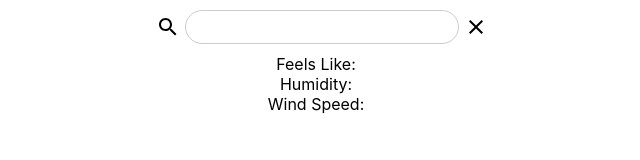
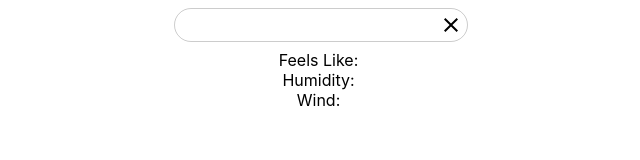
Before and after one commit to Daze-bot/weather-app, a website built with webpack: page dist/index.html in a window 1280 px wide. Shown: the whole page, without its empty margins (319-959 px from the left). Built offline with nearby package versions, Linux system fonts and the light colour scheme; no server answers.

Commit message:
Refactor code and add some styling

```diff
--- a/src/css/style.css
+++ b/src/css/style.css
@@ -12,8 +12,14 @@ body {
   min-height: 100vh;
   background-position: center;
   background-size: cover;
+  display: grid;
+  grid-template: 50px 1fr / 1fr;
+  position: relative;
+}
+
+header {
   display: flex;
-  flex-direction: column;
+  justify-content: center;
   align-items: center;
 }
 
@@ -23,32 +29,22 @@ body {
   justify-content: start;
   align-items: center;
   gap: 5px;
-  padding: 10px;
-  width: min(50%, 350px);
-}
-
-.search label {
-  display: flex;
-  justify-content: center;
-  align-items: center;
-}
-
-.search label:hover {
-  scale: 1.2;
+  margin: 10px 0;
 }
 
 .search input {
   appearance: none;
   -webkit-appearance: none;
-  padding: 6px 12px;
+  padding: 6px 22px;
   border: 1px solid rgba(0, 0, 0, 0.2);
   border-radius: 20px;
   background: none;
   flex-grow: 1;
+  text-align: center;
 }
 
 .search input:hover {
-  border: 1px solid rgba(0, 0, 0, 0.7);
+  box-shadow: 0 0 4px rgba(0, 0, 0, 0.5);
 }
 
 .search input:focus {
@@ -61,11 +57,37 @@ body {
   appearance: none;
 }
 
-.search img {
+.searchCancel {
   cursor: pointer;
+  position: absolute;
+  right: 5px;
+}
+
+main {
+  display: flex;
+  flex-direction: column;
+}
+
+.mainInfo {
+  display: flex;
+  flex-direction: column;
+  align-items: center;
+}
+
+.location {
+  font-size: 3rem;
+}
+
+.currentTemp {
+  font-size: 4rem;
+}
+
+.conditionImg img {
+  height: 2rem;
 }
 
 .conditionDiv,
+.conditionImg,
 .tempRanges,
 .feelsLikeDiv,
 .humidityDiv,
@@ -78,5 +100,9 @@ body {
 .feelsLikeDiv,
 .humidityDiv,
 .windDiv {
-  gap: 10px;
+  gap: 5px;
 }
+
+.tempRanges {
+  gap: 20px;
+}
--- a/src/index.js
+++ b/src/index.js
@@ -1,4 +1,10 @@
 import './css/style.css';
 import initLoad from './scripts/initLoad';
+import Weather from './scripts/Weather';
 
 initLoad();
+
+let location = 'ozark';
+
+let currentWeather = new Weather(location, 'f');
+currentWeather.displayWeatherData();
--- a/src/scripts/Weather.js
+++ b/src/scripts/Weather.js
@@ -33,34 +33,45 @@ class Weather {
     }
   }
 
-  // Use this to make only 1 API call with DOM elements as params
-  async displayWeatherData(displayObject) {
+  // Use this to make only 1 API call
+  async displayWeatherData() {
     let result = await this.getWeatherData();
+    console.log(result);
+
+    let temp = document.querySelector('.currentTemp');
+    let low = document.querySelector('.lowTemp');
+    let high = document.querySelector('.highTemp');
+    let feel = document.querySelector('.feelsLikeTemp');
+    let humid = document.querySelector('.humidity');
+    let wind = document.querySelector('.windSpeed');
+    let city = document.querySelector('.location');
+    let imgDiv = document.querySelector('.conditionImg');
+    let details = document.querySelector('.currentConditon');
 
     if (this.validCity === true) {
-      displayObject.temp.textContent = `${result.main.temp} °${this.tempUnit}`;
-      displayObject.low.textContent = `L: ${result.main.temp_min} °${this.tempUnit}`;
-      displayObject.high.textContent = `H: ${result.main.temp_max} °${this.tempUnit}`;
-      displayObject.feel.textContent = `${result.main.feels_like} °${this.tempUnit}`;
-      displayObject.humid.textContent = `${result.main.humidity} %`;
-      displayObject.wind.textContent = `${result.wind.speed} ${this.speedUnit}`;
-      displayObject.city.textContent = result.name;
+      temp.textContent = `${Math.round(result.main.temp)}°`;
+      low.textContent = `L: ${Math.round(result.main.temp_min)}°`;
+      high.textContent = `H: ${Math.round(result.main.temp_max)}°`;
+      feel.textContent = `${Math.round(result.main.feels_like)}°`;
+      humid.textContent = `${result.main.humidity}%`;
+      wind.textContent = `${Math.round(result.wind.speed)}${this.speedUnit}`;
+      city.textContent = result.name;
 
-      while (displayObject.imgDiv.hasChildNodes()) {
-        displayObject.imgDiv.removeChild(displayObject.imgDiv.lastChild);
+      while (imgDiv.hasChildNodes()) {
+        imgDiv.removeChild(imgDiv.lastChild);
       }
       let img = result.weather[0].icon;
       let weatherImg = document.createElement('img');
       weatherImg.src = `http://openweathermap.org/img/wn/${img}@2x.png`;
-      displayObject.imgDiv.appendChild(weatherImg);
+      imgDiv.appendChild(weatherImg);
 
       let description = result.weather[0].main;
       if (description === 'Clouds') {
-        displayObject.details.textContent = 'Cloudy';
+        details.textContent = 'Cloudy';
       } else if (description === 'Thunderstorm') {
-        displayObject.details.textContent = 'Thunderstorms';
+        details.textContent = 'Thunderstorms';
       } else {
-        displayObject.details.textContent = description;
+        details.textContent = description;
       }
 
       document.body.style.backgroundImage = `url(${bgImages[`${description}.jpg`]})`;
--- a/src/scripts/WeatherDisplayDivs.js
+++ /dev/null
@@ -1,15 +0,0 @@
-class WeatherDisplayDivs {
-  constructor(temp, low, high, feel, humid, wind, city, imgDiv, details) {
-    this.temp = temp;
-    this.low = low;
-    this.high = high;
-    this.feel = feel;
-    this.humid = humid;
-    this.wind = wind;
-    this.city = city;
-    this.imgDiv = imgDiv;
-    this.details = details;
-  }
-}
-
-export default WeatherDisplayDivs;
--- a/src/scripts/initLoad.js
+++ b/src/scripts/initLoad.js
@@ -1,20 +1,15 @@
-import Weather from './Weather';
-import WeatherDisplayDivs from './WeatherDisplayDivs';
-import Search from '../imgs/search.svg';
 import Close from '../imgs/close.svg';
 
 function initLoad() {
-  let location = 'philadelphia';
+  document.body.appendChild(createHeader());
+  document.body.appendChild(createMain());
+}
+
+function createHeader() {
+  let header = document.createElement('header');
 
   let searchDiv = document.createElement('div');
   searchDiv.classList.add('search');
-
-  let searchLabel = document.createElement('label');
-  searchLabel.setAttribute('for', 'searchbar');
-
-  let searchImg = document.createElement('img');
-  searchImg.src = `${Search}`;
-  searchImg.alt = 'search';
 
   let searchbar = document.createElement('input');
   searchbar.setAttribute('id', 'searchbar');
@@ -26,19 +21,24 @@ function initLoad() {
   searchClose.src = `${Close}`;
   searchClose.alt = 'Cancel';
 
-  document.body.appendChild(searchDiv);
-  searchDiv.appendChild(searchLabel);
-  searchLabel.appendChild(searchImg);
+  header.appendChild(searchDiv);
   searchDiv.appendChild(searchbar);
   searchDiv.appendChild(searchClose);
 
+  return header;
+}
+
+function createMain() {
+  let main = document.createElement('main');
+
+  let mainInfo = document.createElement('div');
+  mainInfo.classList.add('mainInfo');
+
   let cityDiv = document.createElement('div');
   cityDiv.classList.add('location');
-  document.body.appendChild(cityDiv);
 
   let currentTemp = document.createElement('div');
   currentTemp.classList.add('currentTemp');
-  document.body.appendChild(currentTemp);
 
   let conditionDiv = document.createElement('div');
   conditionDiv.classList.add('conditionDiv');
@@ -49,9 +49,17 @@ function initLoad() {
   let imgDiv = document.createElement('div');
   imgDiv.classList.add('conditionImg');
 
+  main.appendChild(mainInfo);
+
+  mainInfo.appendChild(cityDiv);
+  mainInfo.appendChild(currentTemp);
+
+  mainInfo.appendChild(conditionDiv);
   conditionDiv.appendChild(detailsDiv);
   conditionDiv.appendChild(imgDiv);
-  document.body.appendChild(conditionDiv);
+
+  let secondaryInfo = document.createElement('div');
+  secondaryInfo.classList.add('secondaryInfo');
 
   let tempRange = document.createElement('div');
   tempRange.classList.add('tempRanges');
@@ -61,10 +69,6 @@ function initLoad() {
 
   let lowTemp = document.createElement('div');
   lowTemp.classList.add('lowTemp');
-
-  tempRange.appendChild(highTemp);
-  tempRange.appendChild(lowTemp);
-  document.body.appendChild(tempRange);
 
   let feelsLike = document.createElement('div');
   feelsLike.classList.add('feelsLikeDiv');
@@ -76,10 +80,6 @@ function initLoad() {
   let feelsTemp = document.createElement('div');
   feelsTemp.classList.add('feelsLikeTemp');
 
-  feelsLike.appendChild(feelsText);
-  feelsLike.appendChild(feelsTemp);
-  document.body.appendChild(feelsLike);
-
   let humidDiv = document.createElement('div');
   humidDiv.classList.add('humidityDiv');
 
@@ -90,29 +90,35 @@ function initLoad() {
   let humidity = document.createElement('div');
   humidity.classList.add('humidity');
 
-  humidDiv.appendChild(humidText);
-  humidDiv.appendChild(humidity);
-  document.body.appendChild(humidDiv);
-
   let windDiv = document.createElement('div');
   windDiv.classList.add('windDiv');
 
   let windText = document.createElement('p');
   windText.classList.add('windText');
-  windText.textContent = 'Wind Speed:';
+  windText.textContent = 'Wind:';
 
   let windSpeed = document.createElement('div');
   windSpeed.classList.add('windSpeed');
 
+  main.appendChild(secondaryInfo);
+
+  secondaryInfo.appendChild(tempRange);
+  tempRange.appendChild(highTemp);
+  tempRange.appendChild(lowTemp);
+
+  secondaryInfo.appendChild(feelsLike);
+  feelsLike.appendChild(feelsText);
+  feelsLike.appendChild(feelsTemp);
+
+  secondaryInfo.appendChild(humidDiv);
+  humidDiv.appendChild(humidText);
+  humidDiv.appendChild(humidity);
+
+  secondaryInfo.appendChild(windDiv);
   windDiv.appendChild(windText);
   windDiv.appendChild(windSpeed);
-  document.body.appendChild(windDiv);
 
-  let weatherDisplays = new WeatherDisplayDivs(currentTemp, lowTemp, highTemp, feelsTemp, humidity, windSpeed, cityDiv, imgDiv, detailsDiv)
-
-  let currentWeather = new Weather(location, 'f');
-
-  currentWeather.displayWeatherData(weatherDisplays);
+  return main;
 }
 
 export default initLoad;
```
